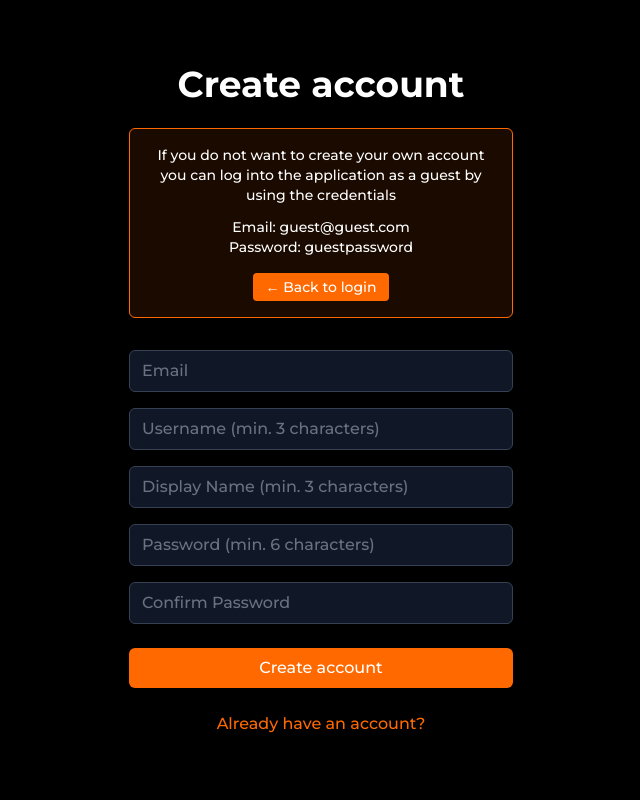
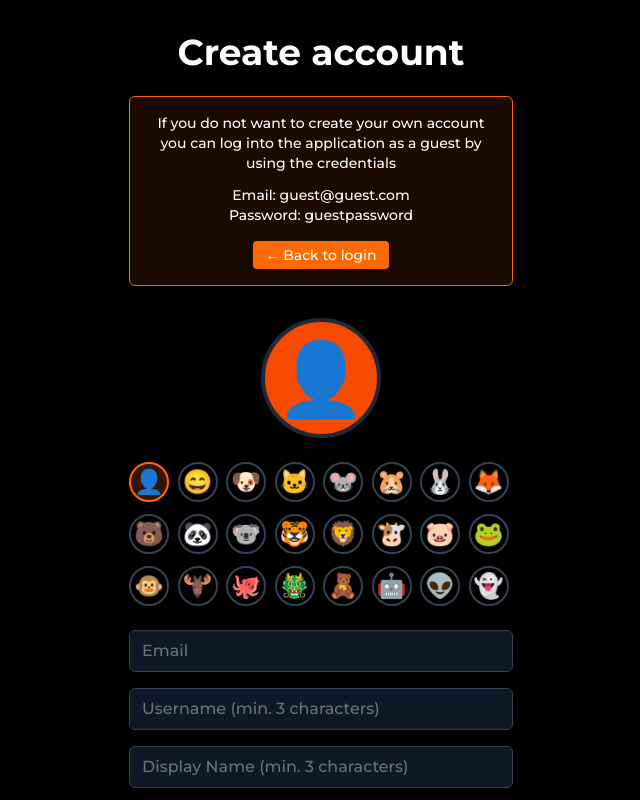
Before and after one commit to espeniv/eks, a Next.js app: page /register in a window 1280 px wide. Shown: the top 800 px of the page, without its empty margins (319-959 px from the left). Built offline with nearby package versions, Linux system fonts and the light colour scheme; no server answers; the database is empty.

Commit message:
Added emoji/avatar picker to registration page

```diff
--- a/src/app/(auth)/register/page.tsx
+++ b/src/app/(auth)/register/page.tsx
@@ -6,6 +6,7 @@ import { useRouter } from "next/navigation";
 import Link from "next/link";
 import { supabase } from "@/lib/supabase";
 import { toast } from "sonner";
+import { emojis } from "@/lib/avatars";
 
 export default function RegisterPage() {
   const [formData, setFormData] = useState({
@@ -16,6 +17,7 @@ export default function RegisterPage() {
     displayName: "",
   });
   const [loading, setLoading] = useState(false);
+  const [selectedEmoji, setSelectedEmoji] = useState("👤");
   const [error, setError] = useState("");
   const { signUp } = useAuth();
   const router = useRouter();
@@ -64,6 +66,7 @@ export default function RegisterPage() {
     const { error } = await signUp(formData.email, formData.password, {
       username: formData.username,
       display_name: formData.displayName,
+      avatar_url: selectedEmoji,
     });
 
     if (error) {
@@ -87,7 +90,16 @@ export default function RegisterPage() {
           created_at: new Date().toISOString(),
         },
       ]);
+      await supabase
+        .from("profiles")
+        .update({
+          username: formData.username,
+          display_name: formData.displayName,
+          avatar_url: selectedEmoji,
+        })
+        .eq("id", user.id);
     }
+
     toast.success("User created", {
       style: {
         background: "#ea580c",
@@ -140,6 +152,35 @@ export default function RegisterPage() {
               {error}
             </div>
           )}
+
+          <div>
+            <div className="flex justify-center mb-6">
+              <div className="w-30 h-30 bg-orange-600 rounded-full border-4 border-gray-800 flex items-center justify-center">
+                <span className="text-6xl md:text-7xl select-none">
+                  {selectedEmoji}
+                </span>
+              </div>
+            </div>
+            <div className="grid grid-cols-8 gap-3 mr-2">
+              {emojis.map((emoji) => (
+                <button
+                  type="button"
+                  key={emoji}
+                  onClick={(e) => {
+                    e.preventDefault();
+                    setSelectedEmoji(emoji);
+                  }}
+                  className={`w-10 h-10 rounded-full border-2 flex items-center justify-center text-2xl transition-colors cursor-pointer ${
+                    selectedEmoji === emoji
+                      ? "border-orange-500 bg-orange-500/20"
+                      : "border-gray-700 hover:border-gray-500"
+                  }`}
+                >
+                  {emoji}
+                </button>
+              ))}
+            </div>
+          </div>
 
           <div className="space-y-4">
             <input
@@ -199,7 +240,7 @@ export default function RegisterPage() {
           <button
             type="submit"
             disabled={loading}
-            className="w-full py-2 px-4 bg-orange-500 hover:bg-orange-400 rounded-md text-white font-medium disabled:opacity-50"
+            className="w-full py-2 px-4 bg-orange-500 hover:bg-orange-400 rounded-md text-white cursor-pointer font-medium disabled:opacity-50"
           >
             {loading ? "Creating account..." : "Create account"}
           </button>
--- a/src/app/(main)/profile/[username]/page.tsx
+++ b/src/app/(main)/profile/[username]/page.tsx
@@ -135,7 +135,7 @@ export default function ProfilePage({
 
   return (
     <div className="h-screen flex flex-col max-w-2xl">
-      <div className="p-4 flex items-center">
+      <div className="p-4 mb-[-20] flex items-center">
         <Link
           href={"/home"}
           className="ml-2.5 mr-6 transition flex items-center justify-center"
--- a/src/context/auth-context.tsx
+++ b/src/context/auth-context.tsx
@@ -7,6 +7,7 @@ import { User, AuthError, AuthResponse } from "@supabase/supabase-js";
 interface UserMetadata {
   username: string;
   display_name: string;
+  avatar_url?: string;
 }
 
 interface AuthResult {
```
